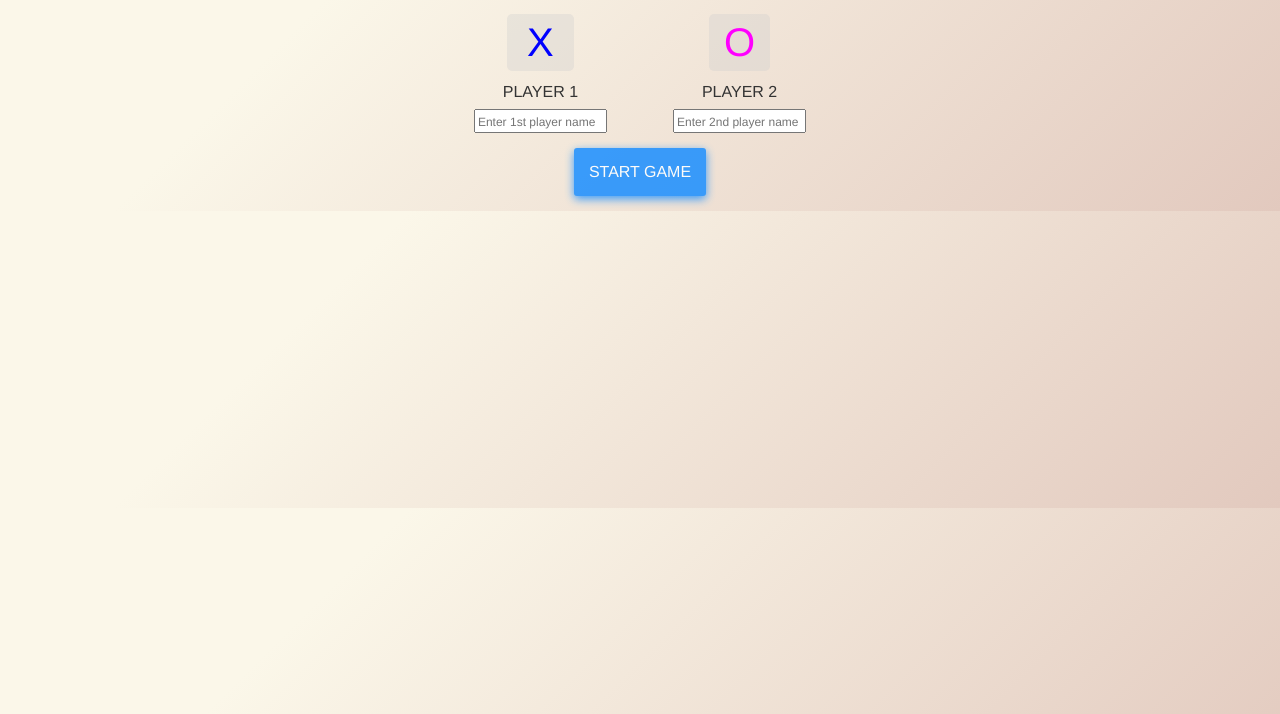
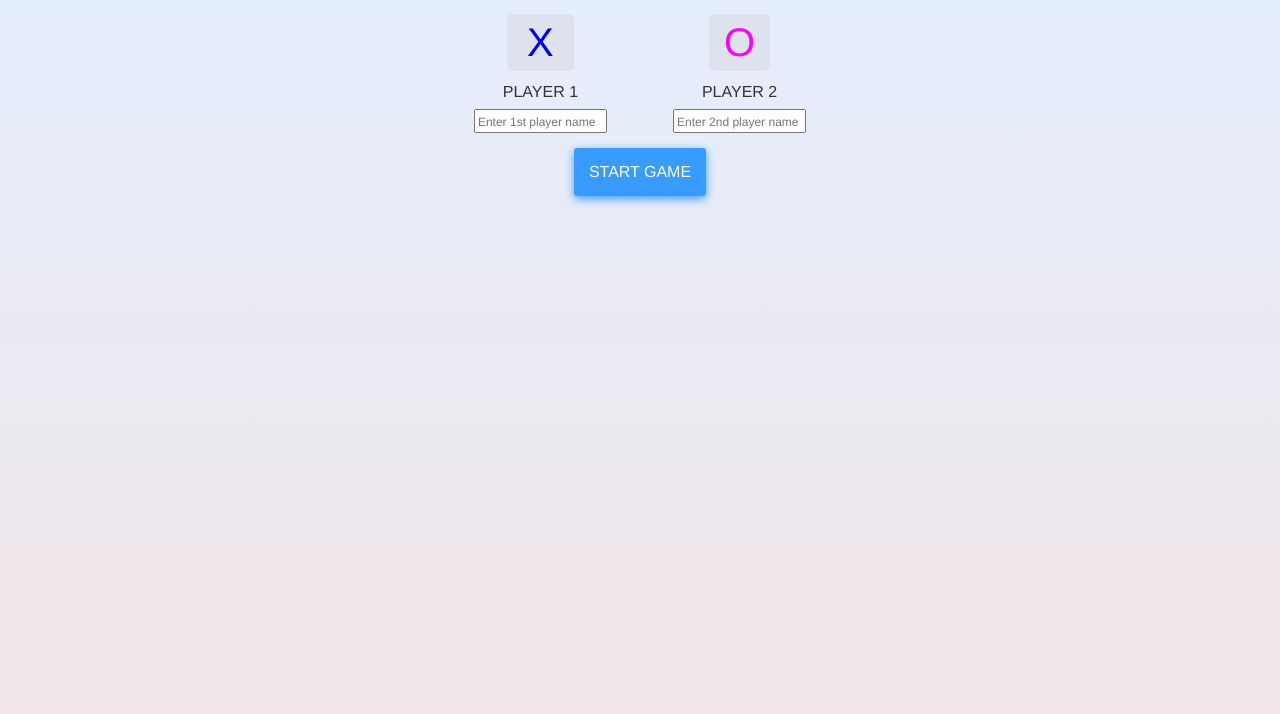
Before and after one commit to m0xai/tic-tac-toe-js, a plain HTML site: page index.html in a window 1280 px wide. Shown: the part 86-800 px from the top of the page. Drawn offline with Linux system fonts and the light colour scheme.

Commit message:
Change background gradient

```diff
--- a/style.css
+++ b/style.css
@@ -1,4 +1,8 @@
 @import url('https://fonts.googleapis.com/css2?family=Permanent+Marker&display=swap');
+
+html {
+  height: 100%;
+}
 
 body {
   margin: 0;
@@ -6,8 +10,6 @@ body {
   font-family: 'Helvetica Neue', Helvetica, Arial, sans-serif;
   font-size: 16px;
   text-transform: uppercase;
-  background-image: linear-gradient(315deg, #e2c9be 0%, #fbf7e9 74%);
-  background-size: cover;
   line-height: 1.42857143;
   color: #333;
   display: flex;
@@ -15,6 +17,7 @@ body {
   align-items: center;
   width: 100%;
   box-sizing: border-box;
+  background-image: linear-gradient(to top, #f3e7e9 0%, #e3eeff 99%, #e3eeff 100%);
 }
 
 #header {
```
